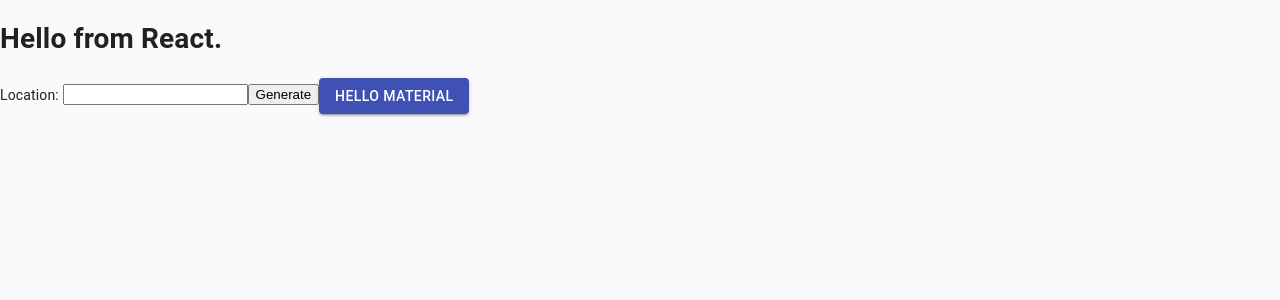
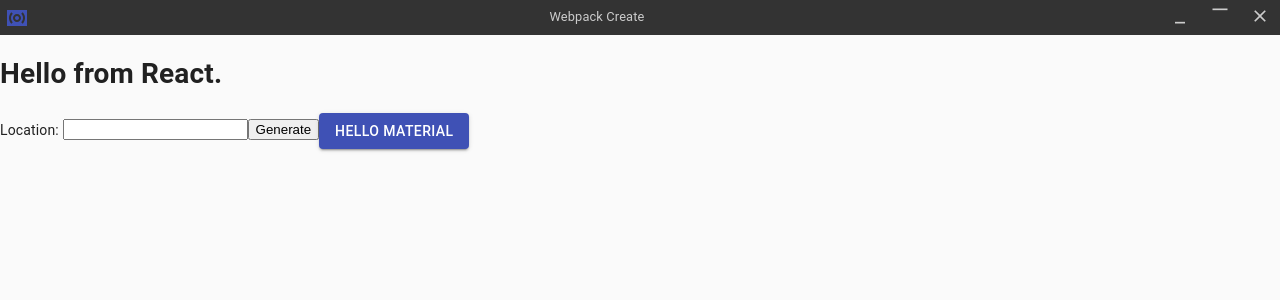
Before and after one commit to ArnoldNunez/create-webpack, a React app: page / in a window 1280 px wide. Shown: the top 300 px of the page. Built offline with nearby package versions, Linux system fonts and the light colour scheme; the HTML template or start-up script is replaced by a standard one.

Commit message:
Added styled title bar to application. Will work on window button functionality next.

```diff
--- a/src/App.js
+++ b/src/App.js
@@ -4,6 +4,8 @@ import CssBaseline from '@material-ui/core/CssBaseline';
 import Button from '@material-ui/core/Button';
 
 import WebpackConfig from './model/WebpackConfig';
+
+import WindowFrame from './components/WindowFrame';
 
 class App extends React.Component {
     constructor() {
@@ -40,6 +42,7 @@ class App extends React.Component {
         return (
             <div className="app">
                 <CssBaseline />
+                <WindowFrame />
                 <h1>Hello from React.</h1>
                 <label htmlFor="workingDir">Location: </label>
                 <input
--- a/src/components/TitleBar.js
+++ b/src/components/TitleBar.js
@@ -1,22 +1,52 @@
+// React imports
 import React from 'react';
 
+// Material-UI Imports
+import { SurroundSoundSharp, CloseSharp, MinimizeSharp, MaximizeSharp, Close } from '@material-ui/icons';
 
+// Styles
+import '../sass/TitleBar.scss';
+
+/**
+ * Component for the application Title Bar.
+ */
 class TitleBar extends React.Component {
+    /**
+     * Default constructor
+     */
     constructor() {
         super();
-
-
     }
 
+    /**
+     * React render method.
+     * @returns content for the app title bar.
+     */
     render() {
-
-
         return (
             <div className="title-bar">
+                <div className="logo">
+                    <SurroundSoundSharp color="primary" />
+                </div>
 
+                <div className="execution-path">
+                    <span>Webpack Create</span>
+                </div>
+
+                <div className="window-nav">
+                    <button className="window-nav__btn">
+                        <MinimizeSharp fontSize="small"/>
+                    </button>
+                    <button className="window-nav__btn">
+                        <MaximizeSharp fontSize="small"/>
+                    </button>
+                    <button className="window-nav__btn window-nav__btn--red">
+                        <CloseSharp fontSize="small"/>
+                    </button>
+                </div>
             </div>
         );
     }
 }
 
-export default WindowFrame;
+export default TitleBar;
--- a/src/components/WindowFrame.js
+++ b/src/components/WindowFrame.js
@@ -15,7 +15,8 @@ class WindowFrame extends React.Component {
 
         return (
             <div className="window-frame">
-
+                <TitleBar />
+                <FileMenuBar />
             </div>
         );
     }
--- /dev/null
+++ b/src/sass/TitleBar.scss
@@ -0,0 +1,81 @@
+/**
+ * TitleBar.scss
+ * Styles for the Titlebar component
+ */
+
+.title-bar {
+    display: flex;
+    flex-direction: row;
+    align-items: center;
+    background-color: #333;
+    height: 35px;
+    // padding: 10px 10px;
+}
+
+.logo {
+    display: flex;
+    flex-direction: column;
+    justify-content: center;
+    height: inherit;
+    padding: 0 5px;
+    // background-color: green;
+}
+
+.execution-path {
+    display: flex;
+    flex-direction: column;
+    justify-content: center;
+
+    // background-color: aqua;
+    text-align: center;
+    flex-grow: 1;
+    color: #ccc;
+    height: inherit;
+
+    font-size: .8rem;
+}
+
+.window-nav {
+    display: flex;
+    // background-color: pink;
+    text-align: center;
+    height: inherit;
+
+    &__btn {
+        background-color: inherit;
+        color: #ccc;
+        border: none;
+        outline: none;
+        padding: 0 10px;
+
+        &:focus {
+            background-color: inherit;
+            color: #ccc;
+            border: none;
+            outline: none;
+            padding: 0 10px;
+        }
+
+        &:hover {
+            background-color: #555;
+            border: none;
+        }
+
+        &:active {
+            background-color: #777;
+            border: none;
+        }
+
+        &--red {
+
+            &:hover {
+                background-color: red;
+            }
+
+            &:active {
+                background-color: darkred;
+            }
+        }
+    }
+
+}
```
